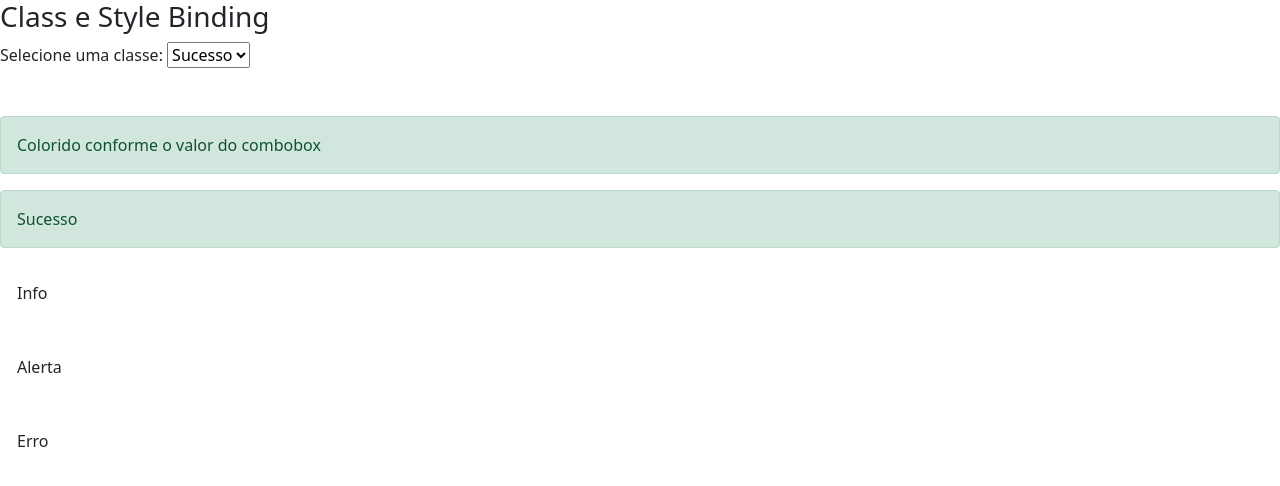
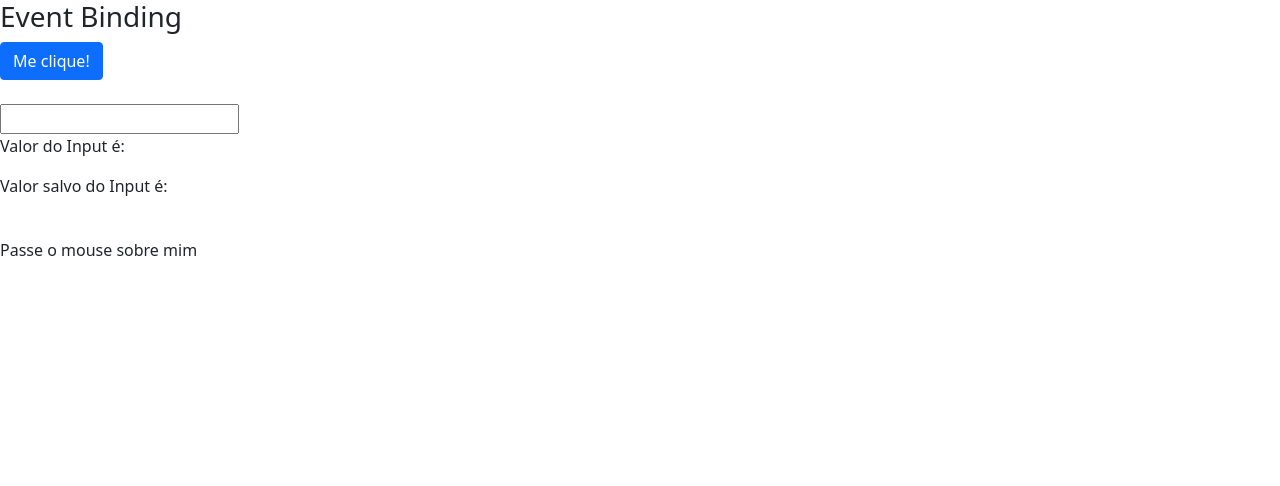
Before and after one commit to Luanzeixon/data-binding-angular, an Angular app: page / in a window 1280 px wide. Shown: the top 486 px of the page. Built offline with nearby package versions, Linux system fonts and the light colour scheme.

Commit message:
Event Binding#

```diff
--- a/src/app/data-binding/data-binding.component.html
+++ b/src/app/data-binding/data-binding.component.html
@@ -1,5 +1,7 @@
+
+<!--
 <section class="property-binding">
-<!--
+
 <article>
 <h1>Interpolation / Interpolação</h1>
 <p>String redenrizada com interpolação: {{ url }} </p>
@@ -14,7 +16,7 @@
    <img [src]="urlImagem" alt="">  Property Binding
    <img bind-src="urlImagem" alt=""> Property Binding
 </article>
--->
+
 <article>
   <h3>Class e Style Binding</h3>
   <div>
@@ -28,25 +30,58 @@
   </div>
   <br><br>
 
-  <div class="alert {{ classe.value }}"> <!-- muda a classe desse div de acordo com valor da #classe-->
+  <div class="alert {{ classe.value }}"> muda a classe desse div de acordo com valor da #classe
     Colorido conforme o valor do combobox
   </div>
 
   <div class="alert " role="alert"
   [class.alert-success]="classe.value == 'alert-success'"
-  >Sucesso</div> <!--Se o valor seleciondo é o alert-success a classe alert-success é aplicada, neste caso o binding vai mudar o nome da classe de acordo com o que eu colocar-->
+  >Sucesso</div> Se o valor seleciondo é o alert-success a classe alert-success é aplicada, neste caso o binding vai mudar o nome da classe de acordo com o que eu colocar
 
   <div class="alert " role="alert"
-  [class.alert-dark]="classe.value == 'alert-info'">Info</div>  <!-- botei outra classe, dark-->
+  [class.alert-dark]="classe.value == 'alert-info'">Info</div>   botei outra classe, dark
   <div class="alert " role="alert"
   [class.alert-warning]="classe.value == 'alert-warning'">Alerta</div>
   <div class="alert " role="alert"
   [class.alert-danger]="classe.value == 'alert-danger'">Erro</div>
 
   <div class="alert alert-danger" role="alert"
-   [style.display]="classe.value == 'alert-danger' ? 'block' : 'none' ">Esse texto so aperece em caso de erro</div>  <!-- se o valor do slecet for o aler-danger entao(?) vai mudar o style.display para bloco
-   se não(:) vai deixar o display none-->
-
-
+   [style.display]="classe.value == 'alert-danger' ? 'block' : 'none' ">Esse texto so aperece em caso de erro</div>   se o valor do select for o aler-danger entao(?) vai mudar o style.display para bloco
+   se não(:) vai deixar o display none
 </article>
 </section>
+-->
+
+<section class="event-binding">
+  <article>
+    <h3>Event Binding</h3>
+    <div>
+      <!-- property binding usa [] em eventos se usa ()-->
+      <button (click)="botaoClicado()"
+       class="btn btn-primary">Me clique!</button>
+
+       <br><br>
+         <!-- keyup - quando acaba de apertar uma tecla no teclado, pode usar para receber o que ta escrito e repassar para o ts-->
+         <!-- keyuo.enter - assim que apertar enter-->
+         <!-- blur - quando perde o foco-->
+         <!-- #campoInput - variavel local que recebe valor do input-->
+       <input type="text"
+       (keyup)="onKeyUp($event)"
+       (keyup.enter)="valorSalvar(campoInput.value)"
+       (blur)="valorSalvar(campoInput.value)"
+       #campoInput
+       >
+
+       <p>Valor do Input é: {{ valorAtual }}</p>
+       <p>Valor salvo do Input é: {{ valorSalvo }}</p>
+       <br>
+       <!-- classe highlight declada no styles.css-->
+      <span (mouseenter)="onMouseOverOut()"
+      (mouseout)="onMouseOverOut()"
+      [class.highlight]="isMouseOver">
+        Passe o mouse sobre mim</span>
+    </div>
+
+  </article>
+
+</section>
--- a/src/app/data-binding/data-binding.component.ts
+++ b/src/app/data-binding/data-binding.component.ts
@@ -3,7 +3,18 @@ import { Component, OnInit } from '@angular/core';
 @Component({
   selector: 'app-data-binding',
   templateUrl: './data-binding.component.html',
-  styleUrls: ['./data-binding.component.css']
+  //styleUrls: ['./data-binding.component.css']
+  //styles, mesma coisa que o templates usando o ''
+  styles: [
+    `
+    .highlight{
+    background-color: yellow;
+    font-weight: bold;
+  }
+
+    `
+  ]
+
 })
 export class DataBindingComponent implements OnInit {
 
@@ -11,6 +22,11 @@ export class DataBindingComponent implements OnInit {
   urlImagem: string = 'http://lorempixel.com.br/largura/altura'
 
   cursoAngular: boolean = true;
+
+  valorAtual: String = '';
+  valorSalvo: String = '';
+
+  isMouseOver:boolean = false;
 
   getValor(){
     return 1; // metodo para ser interpolizada
@@ -20,6 +36,19 @@ export class DataBindingComponent implements OnInit {
     return true;
   }
 
+  botaoClicado(){
+    alert('botao clicado');
+  }
+  onKeyUp(evento: KeyboardEvent){
+    this.valorAtual = ((<HTMLInputElement>evento.target).value); //Evento.taget é do tipo htmlinputelemnet ai precisa fazer isso pra acessar as informações, lembrando que target era onde tava valor no log da pagina
+  }
+  valorSalvar(valor:any){
+    this.valorSalvo = valor;
+  }
+  onMouseOverOut(){
+    this.isMouseOver = !this.isMouseOver; //negando o valor, se tiver true vai falso e se falso true
+  }
+
   constructor() { }
 
   ngOnInit(): void {
```
Also changed, not shown: src/styles.css (line endings or trailing spaces).
